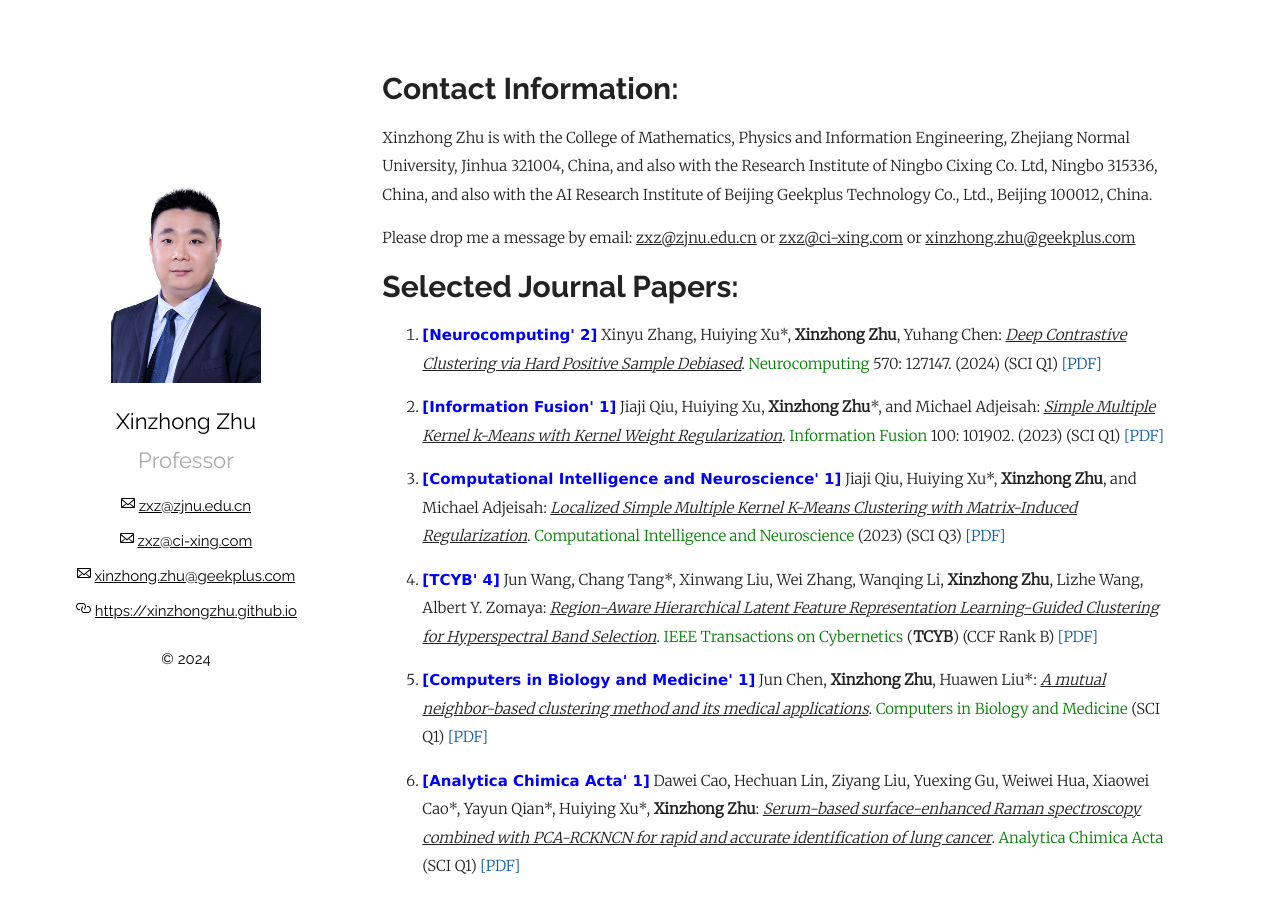
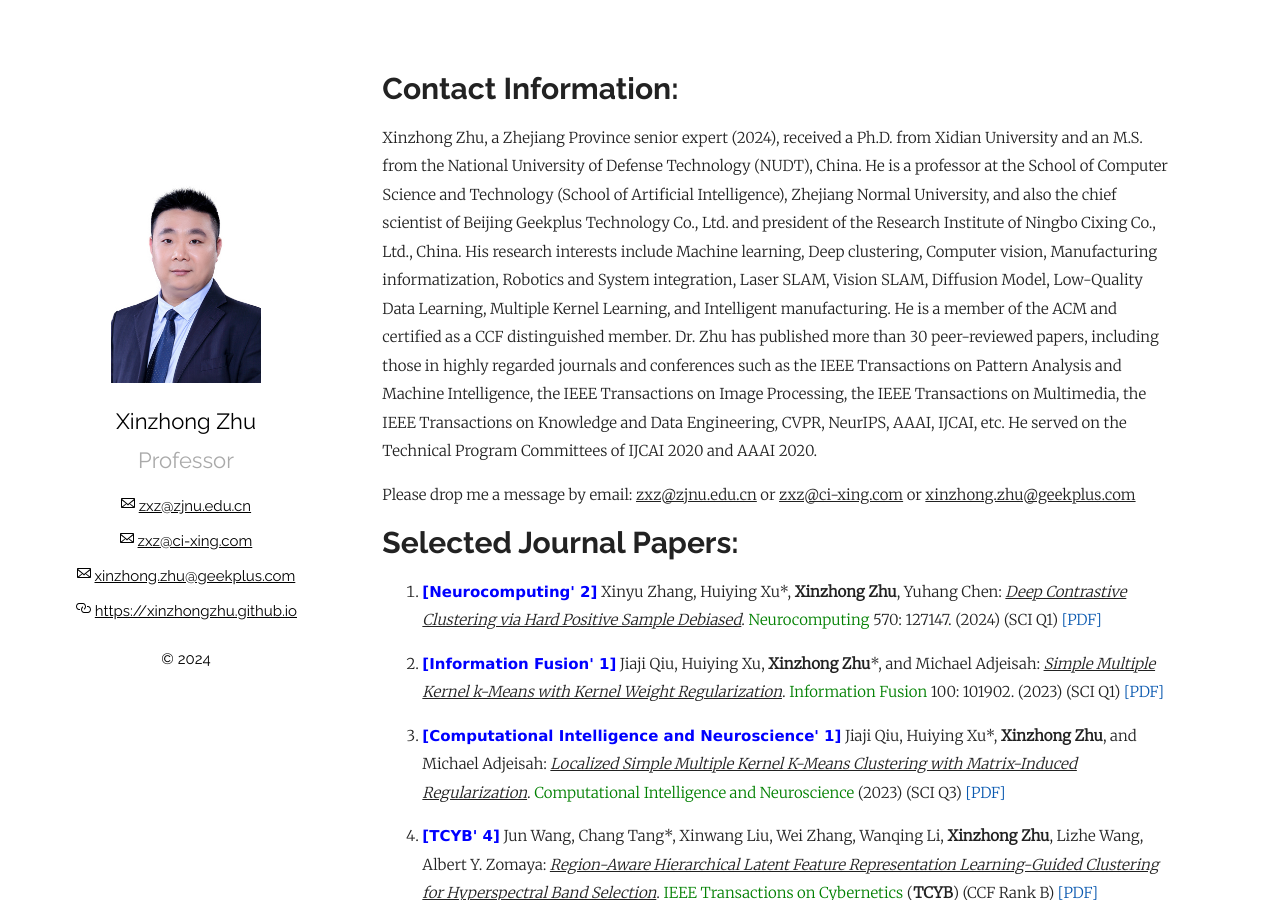
Before and after one commit to xinzhongzhu/xinzhongzhu.github.io, a Jekyll site: the page built from index.md, in a window 1280 px wide and 900 px high. Built offline with Jekyll 4.4.1, drawn with Linux system fonts in a browser that asks for light colours; our own code applies the rules of GitHub Pages for plain Markdown files.

Commit message:
Update index.md

```diff
--- a/index.md
+++ b/index.md
@@ -6,7 +6,7 @@ layout: page
 # Contact Information:
 
 
-Xinzhong Zhu is with the College of Mathematics, Physics and Information Engineering, Zhejiang Normal University, Jinhua 321004, China, and also with the Research Institute of Ningbo Cixing Co. Ltd, Ningbo 315336, China, and also with the AI Research Institute of Beijing Geekplus Technology Co., Ltd., Beijing 100012, China.
+Xinzhong Zhu, a Zhejiang Province senior expert (2024), received a Ph.D. from Xidian University and an M.S. from the National University of Defense Technology (NUDT), China. He is a professor at the School of Computer Science and Technology (School of Artificial Intelligence), Zhejiang Normal University, and also the chief scientist of Beijing Geekplus Technology Co., Ltd. and president of the Research Institute of Ningbo Cixing Co., Ltd., China. His research interests include Machine learning, Deep clustering, Computer vision, Manufacturing informatization, Robotics and System integration, Laser SLAM, Vision SLAM, Diffusion Model, Low-Quality Data Learning, Multiple Kernel Learning, and Intelligent manufacturing. He is a member of the ACM and certified as a CCF distinguished member. Dr. Zhu has published more than 30 peer-reviewed papers, including those in highly regarded journals and conferences such as the IEEE Transactions on Pattern Analysis and Machine Intelligence, the IEEE Transactions on Image Processing, the IEEE Transactions on Multimedia, the IEEE Transactions on Knowledge and Data Engineering, CVPR, NeurIPS, AAAI, IJCAI, etc. He served on the Technical Program Committees of IJCAI 2020 and AAAI 2020.
 
 Please drop me a message by email: <u>zxz@zjnu.edu.cn</u> or <u>zxz@ci-xing.com</u> or <u>xinzhong.zhu@geekplus.com</u>
 
```
